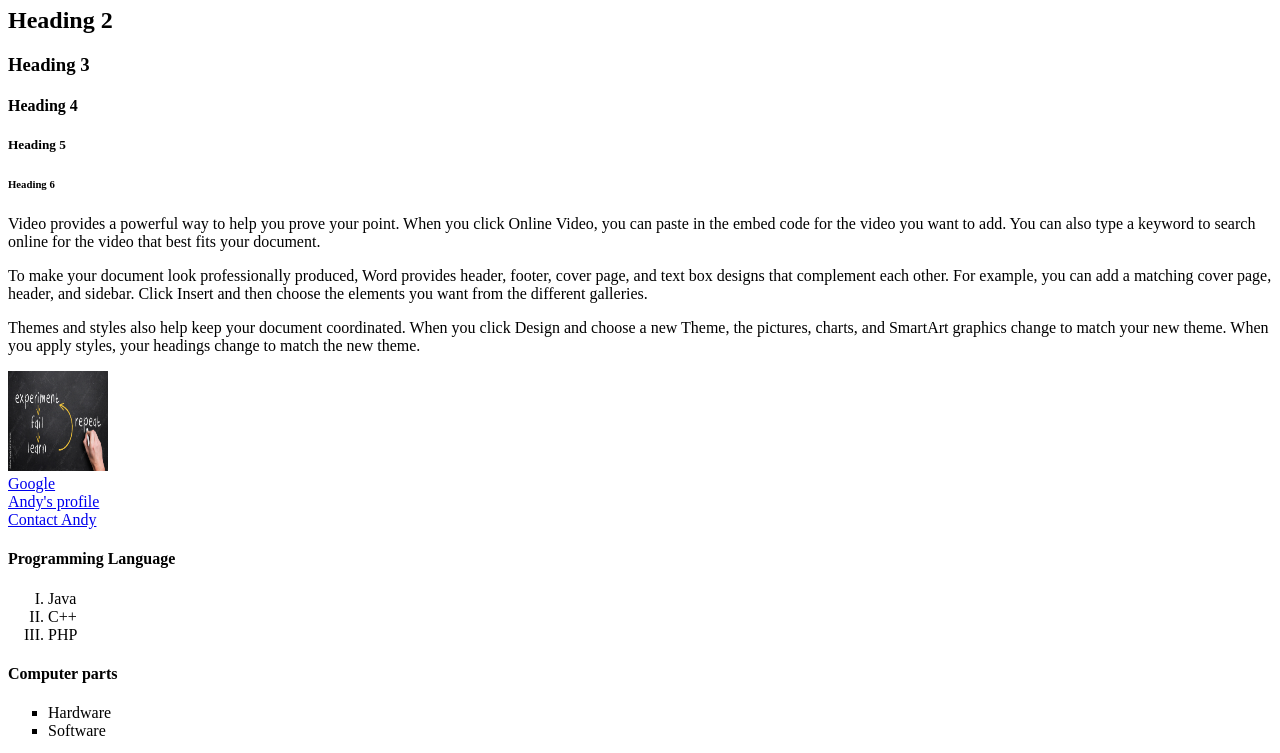
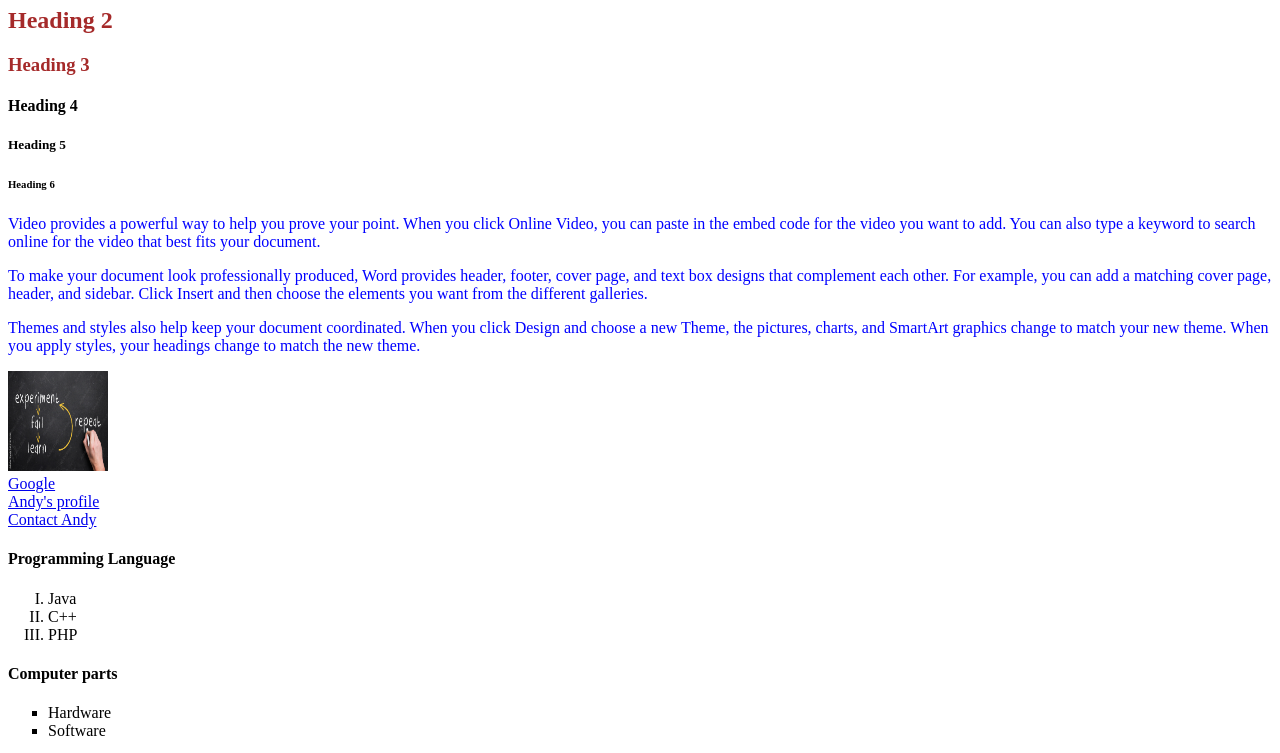
Before and after one commit to contact-andy/Frontend_Development_with_React, a plain HTML site: page home.html in a window 1280 px wide. Shown: the part 73-826 px from the top of the page. Drawn offline with Linux system fonts and the light colour scheme.

Commit message:
newfeatre

```diff
--- a/home.html
+++ b/home.html
@@ -1,6 +1,8 @@
 <!DOCTYPE html>
 <html>
-  <head> </head>
+  <head>
+    <link href="leake.css" rel="stylesheet" type="text/css" />
+  </head>
   <body>
     <!-- Heading  <h1> to <h6>-->
     <h1>Heading 1</h1>
--- /dev/null
+++ b/leake.css
@@ -0,0 +1,6 @@
+h1,h2,h3{
+    color:brown;
+}
+p{
+    color:blue;
+}
```
Also changed, not shown: profile.html (+1 -0 lines).
